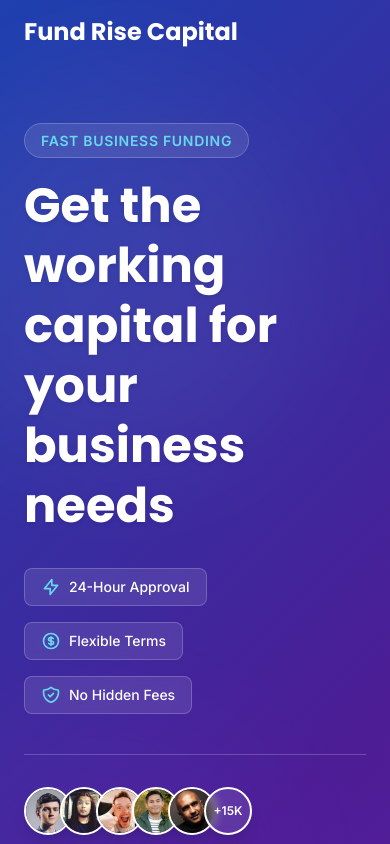
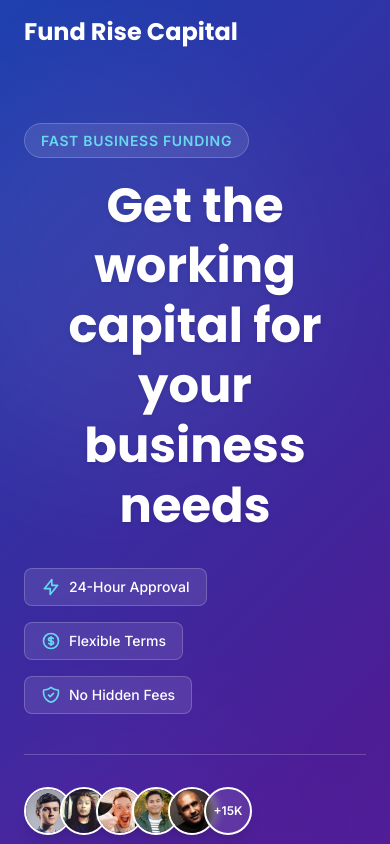
Before and after one commit to nadula123sankalana/cash, a Next.js app: page / in a window 390 px wide. Shown: the top 844 px of the page. Built offline with nearby package versions, Linux system fonts and the light colour scheme; no server answers.

Commit message:
Update Hero component to center-align the main heading for improved visual presentation on different screen sizes.

```diff
--- a/components/Hero.tsx
+++ b/components/Hero.tsx
@@ -24,7 +24,7 @@
               </span>
             </div>
 
-            <h1 className="text-5xl md:text-6xl lg:text-7xl font-heading font-bold mb-8 text-shadow leading-tight">
+            <h1 className="text-5xl md:text-6xl lg:text-7xl font-heading font-bold mb-8 text-shadow leading-tight text-center md:text-left">
               Get the working capital for your business needs
             </h1>
 
```
